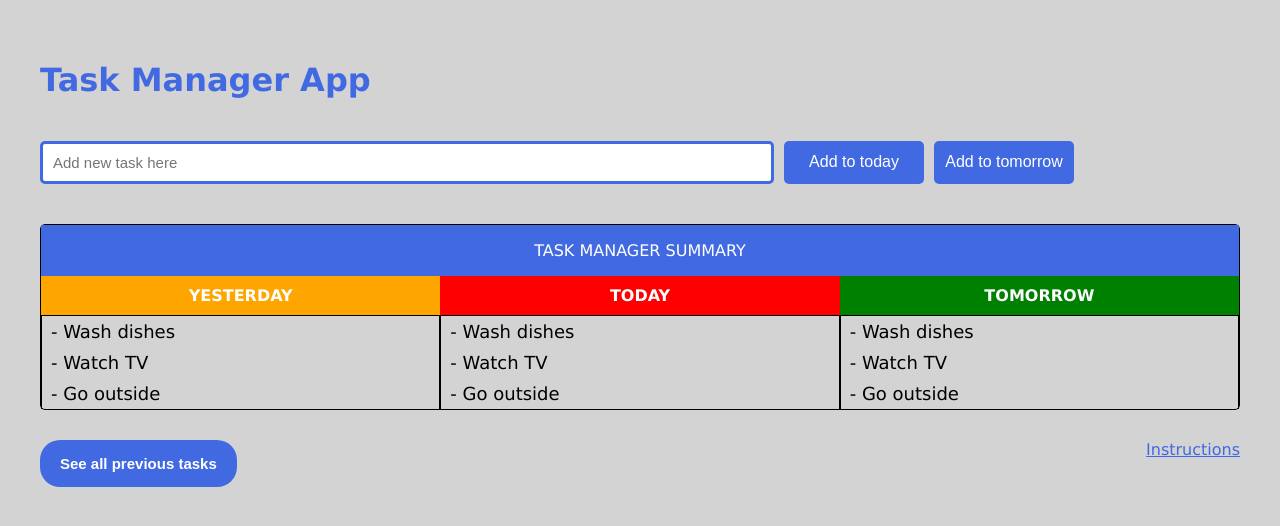
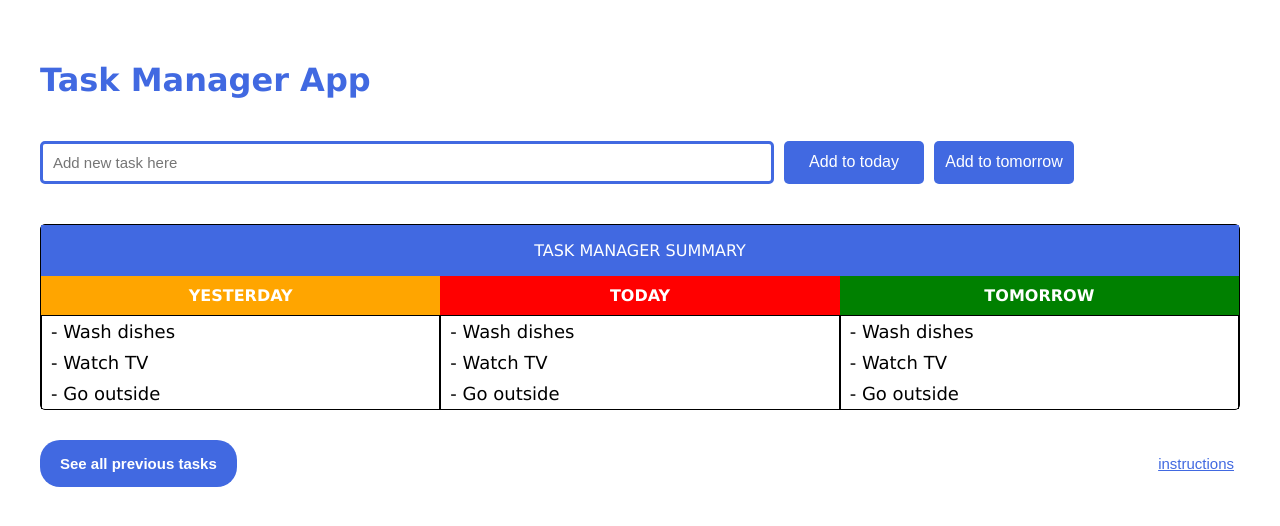
Before and after one commit to Nikolas0209/Task-Manager-App, a React (Vite) app: page / in a window 1280 px wide. Shown: the top 526 px of the page. Built offline with nearby package versions, Linux system fonts and the light colour scheme.

Commit message:
make instructions button interactive

```diff
--- a/src/pages/HomePage.css
+++ b/src/pages/HomePage.css
@@ -1,6 +1,18 @@
 body{
   font-family: 'Lucida Sans', 'Lucida Sans Regular', 'Lucida Grande', 'Lucida Sans Unicode', Geneva, Verdana, sans-serif;
-  background-color: lightgray;
+}
+
+button:disabled {
+  opacity: 0.5;
+  cursor: auto;
+}
+
+button:disabled:hover{
+  opacity: 0.5;
+}
+
+.blurred{
+  filter: blur(4px);
 }
 
 .title-wrapper{
@@ -119,6 +131,48 @@ body{
   cursor: pointer;
 }
 
-.instructions-link{
+.instructions-button{
   color: royalblue;
+  text-decoration: underline;
+  border: none;
+  cursor: pointer;
+  background-color: white;
+  font-size: 15px;
 }
+
+.instructions-section{
+  position: fixed;
+  left: 200px;
+  right: 200px;
+  top: 110px
+}
+
+.instructions-go-back-button-wrapper{
+  display: flex;
+  padding-bottom: 25px;
+}
+
+.instructions-go-back-button{
+  padding: 10px 15px;
+  background-color: royalblue;
+  color: white;
+  border: none;
+  border-radius: 15px;
+  cursor: pointer;
+  font-size: 15px;
+}
+
+.instructions-button:hover{
+  opacity: 0.8;
+}
+
+.instructions-button:active{
+  opacity: 0.5;
+}
+
+.instructions-on{
+  color: royalblue;
+  background-color: white;
+  border: 2px solid royalblue;
+  border-radius: 5px;
+}
--- a/src/pages/HomePage.tsx
+++ b/src/pages/HomePage.tsx
@@ -1,8 +1,14 @@
 import './HomePage.css';
 import { useNavigate } from 'react-router-dom';
+import { useState } from 'react';
 
 function HomePage(){
   const navigate = useNavigate();
+  const [isInstructions, setIsInstructions] = useState<boolean>(false);
+
+  const toggleInstructions = (): void => {
+    setIsInstructions(prev => !prev);
+  }
 
   const taskHistory = (): void => {
     navigate('/task-history');
@@ -10,6 +16,7 @@ function HomePage(){
 
   return(
     <>
+    <div className={`${isInstructions ? 'blurred' : ''}`}>
      <div className="title-wrapper">
        <h1 className="task-manager-title">
           Task Manager App
@@ -71,11 +78,27 @@ function HomePage(){
       <button className="past-tasks-review-button" onClick={taskHistory} >
         See all previous tasks
       </button>
-      <a href="" className="instructions-link">
-        Instructions
-      </a>
+
+      <button
+        className="instructions-button" onClick={toggleInstructions}
+         disabled={isInstructions}>
+         instructions
+      </button>
+      </div>
      </div>
-
+        {isInstructions &&
+         <div className="instructions-section">
+          <div className="instructions-go-back-button-wrapper">
+           <button className="instructions-go-back-button"
+             onClick={toggleInstructions}>
+             Go Back
+           </button>
+          </div>
+          <div className="instructions-on">
+            Welcome to instructions
+          </div>
+         </div>
+        }
     </>
   )
 };
```
